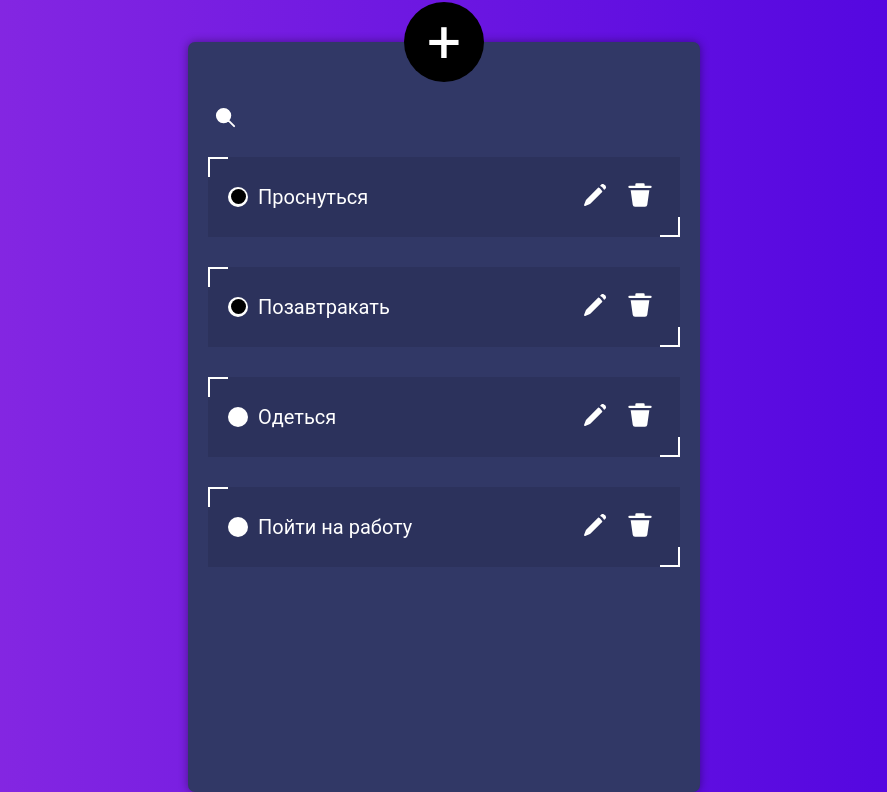
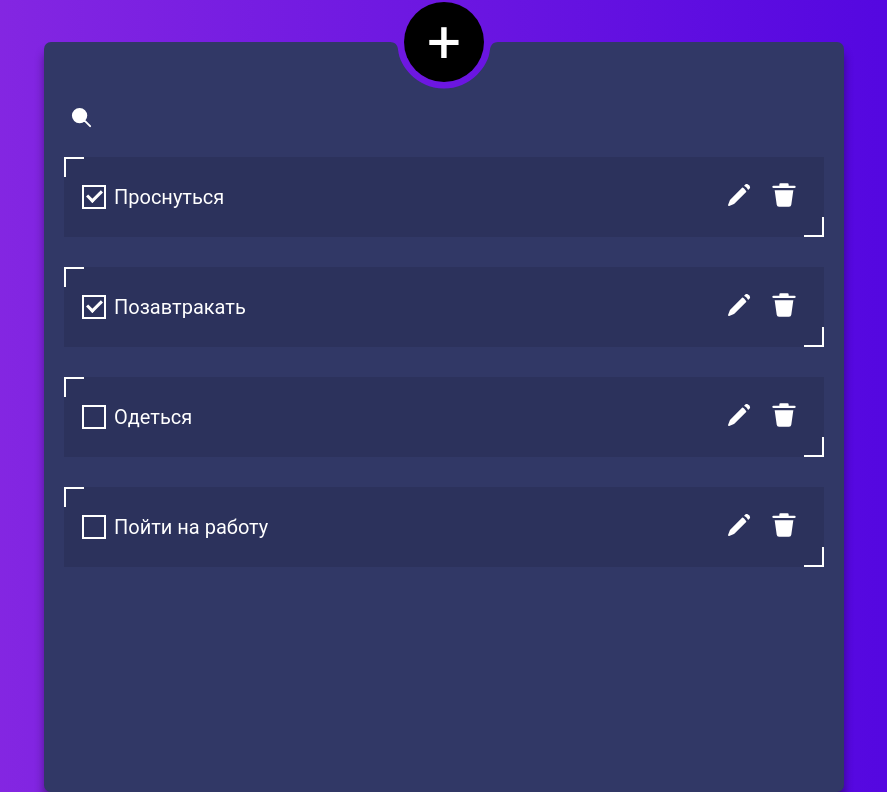
Before and after one commit to Avatarius/ToDo-List, a website built with webpack: page src/index.html in a window 1280 px wide. Shown: the part 35-827 px from the top of the page, without its empty margins (196-1083 px from the left). Built offline with nearby package versions, Linux system fonts and the light colour scheme.

Commit message:
изменены чекбоксы

```diff
--- a/src/blocks/content/content.css
+++ b/src/blocks/content/content.css
@@ -8,10 +8,10 @@
   border-radius: var(--content-border-radius, 7px);
   padding: 50px 20px 20px 20px;
   background-color: var(--content-background-color, #7469b6);
-  inline-size: 40%;
+  min-inline-size: 800px;
   min-block-size: 750px;
   gap: 20px;
-  box-shadow: 0 0 10px rgba(0 0 0 / 0.4);
+  box-shadow: 0 10px 10px rgba(0 0 0 / 0.4);
 }
 
 .content::before {
@@ -26,10 +26,10 @@
   mask-image: url('/src/images/buttonMask.svg');
   mask-repeat: no-repeat;
   mask-position: top;
-  mask-size: 13%;
+  mask-size: 14%;
   transition: mask-size 0.15s ease-in-out;
 }
 
 .content:has(.content__button_new:hover)::before {
-  mask-size: 16%;
+  mask-size: 17%;
 }
--- a/src/blocks/todo/__checkbox/_custom/todo__checkbox_custom.css
+++ b/src/blocks/todo/__checkbox/_custom/todo__checkbox_custom.css
@@ -1,22 +1,24 @@
 .todo__checkbox_custom {
+  position: relative;
   display: inline-block;
-  inline-size: var(--checkbox-size, 20px);
-  block-size: var(--checkbox-size, 20px);
-  background-color: #fff;
-  border-radius: 100%;
   grid-area: todo__checkbox;
   align-self: center;
   margin-inline-end: 5px;
-  position: relative;
+  box-shadow: 0 0 0 2px #fff;
+  background-color: transparent;
+  cursor: pointer;
+  inline-size: var(--checkbox-size, 20px);
+  block-size: var(--checkbox-size, 20px);
 }
 
 .todo__checkbox:checked + .todo__checkbox_custom::before {
-  content: '';
+  content: "";
   position: absolute;
-  inset-inline-start: calc(50% - var(--checkbox-inner-size, 18.75px) / 2);
-  inset-block-start: calc(50% - var(--checkbox-inner-size, 18.75px) / 2);
-  inline-size: var(--checkbox-inner-size, 18.75px);
-  block-size:  var(--checkbox-inner-size, 18.75px);
-  background-color: #000;
-  border-radius: 100%;
+  border-inline-end: 3px solid #fff;
+  border-block-end: 3px solid #fff;
+  inline-size: 9px;
+  block-size: 15px;
+  rotate: 45deg;
+  inset-inline-start: 6px;
+  inset-block-start: 0;
 }
```
Also changed, not shown: src/index.html (+2 -3 lines), src/images/checkbox.svg (added).
